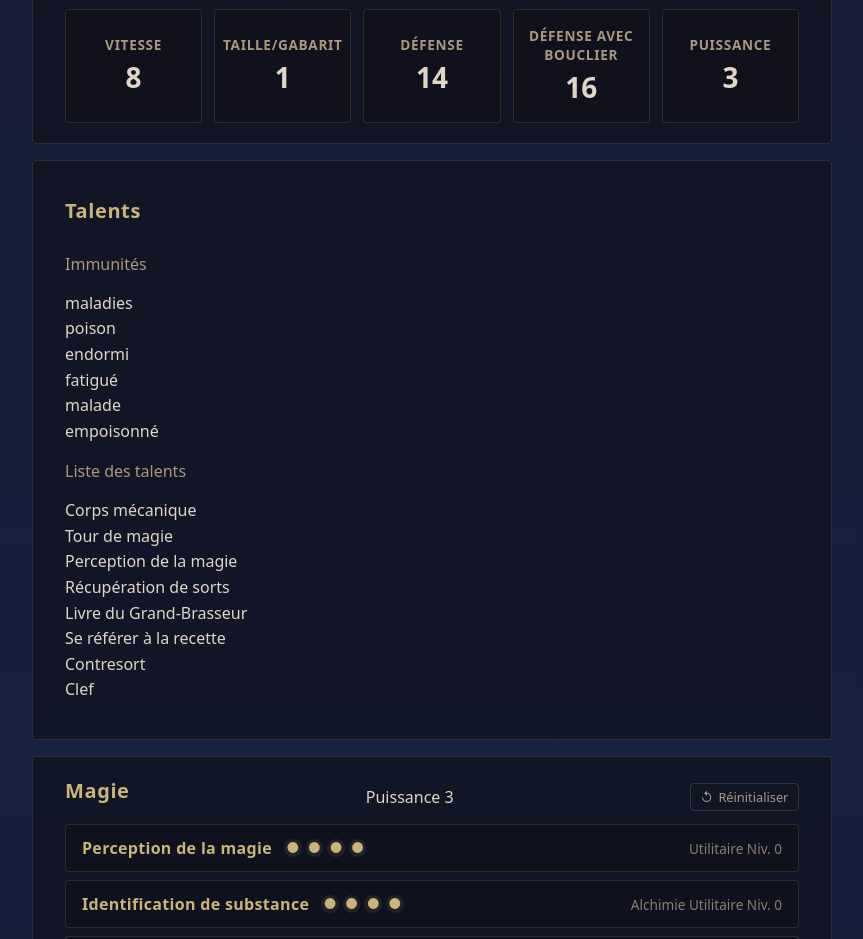
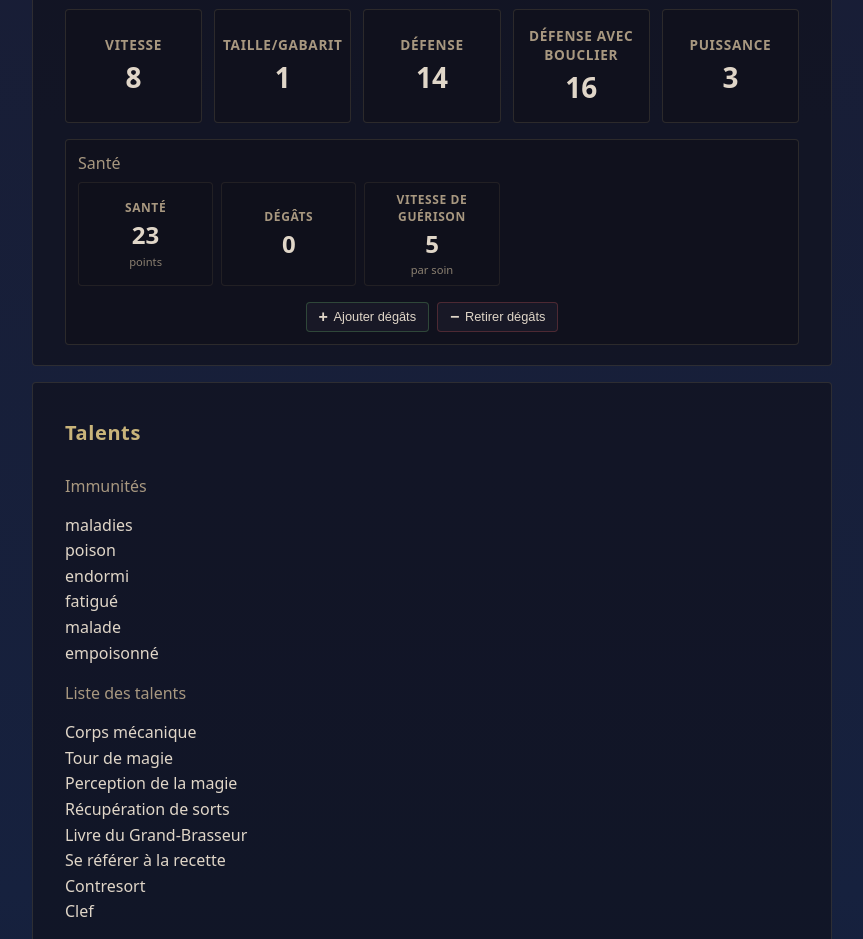
Before and after one commit to SwannyLorenzi/auspex-selvae, an Angular app: page /demonlord/77 in a window 1280 px wide. Shown: the part 880-1819 px from the top of the page, without its empty margins (208-1071 px from the left). Built offline with nearby package versions, Linux system fonts and the light colour scheme.

Commit message:
fix missing value for 77

```diff
--- a/src/app/demonlord/characters/77.ts
+++ b/src/app/demonlord/characters/77.ts
@@ -37,6 +37,7 @@ export const characterData: Character = {
     { name: 'Puissance', value: 3, formula: '' },
     { name: 'Santé', value: 23, formula: '(= Force + bonus de niveaux)' },
     { name: 'Vitesse de guérison', value: 5, formula: '(= Santé/4)' },
+    { name: 'Dégâts', value: 0, formula: '' },
   ],
   immunities: [
     'maladies',
```
